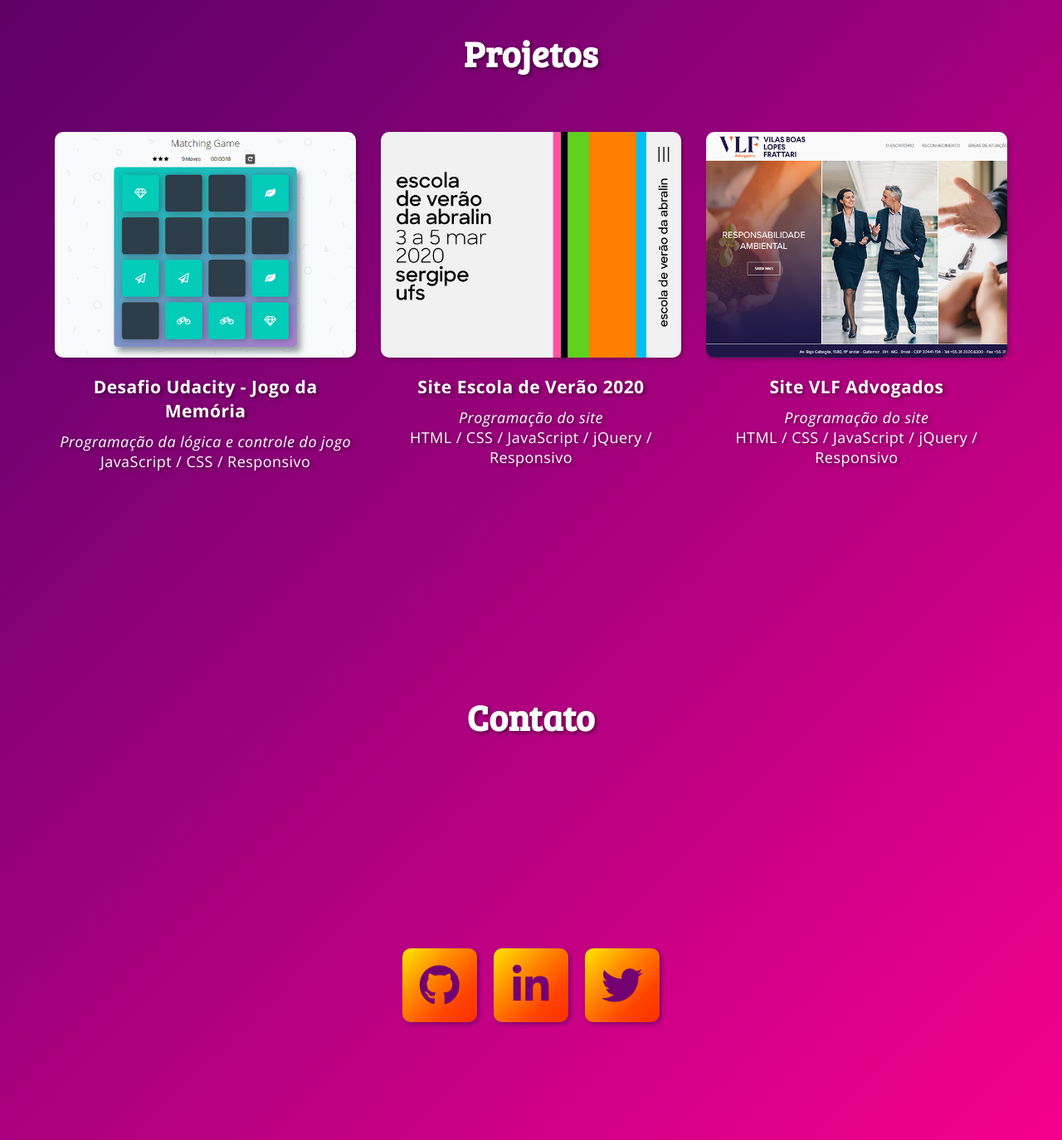
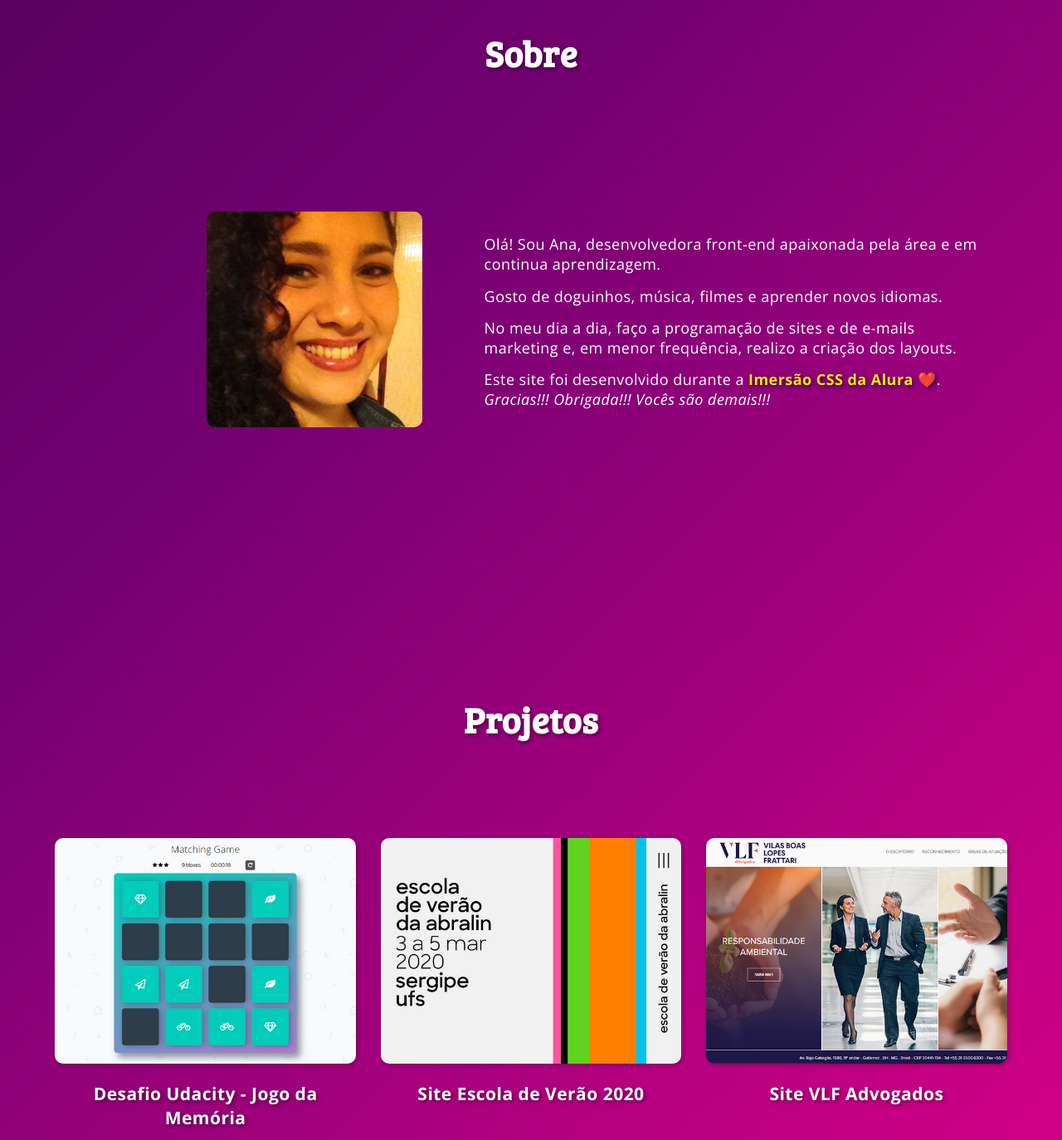
Before and after one commit to AnaNazar/imersaocss, a plain HTML site: page index.html in a window 1280 px wide. Shown: the part 860-2234 px from the top of the page at 83% size. Drawn offline with nearby package versions, Linux system fonts and the light colour scheme.

Commit message:
Quinta versão do site - aula 05

```diff
--- a/css/styles.css
+++ b/css/styles.css
@@ -20,6 +20,16 @@ h2 {
   font-family: 'Bree Serif', serif;
   color: #ffffff;
   text-shadow: 2px 2px 5px rgba(0, 0, 0, 0.5);
+}
+
+p {
+  padding: 0.4em 0;
+}
+
+p a {
+  color: rgba(255,231,0,1);
+  font-weight: bold;
+  text-shadow: 2px 2px 5px rgba(45,1,80,1);
 }
 
 header {
@@ -67,14 +77,41 @@ header {
 
 .site-title {
   font-size: 3em;
+  opacity: 0;
+  transform: scaleY(0);
+  animation: animacaoTitulo 1s ease-out 500ms 1 normal forwards running;
+}
+
+@keyframes animacaoTitulo {
+  50% {
+    transform: scaleX(1.2) scaleY(1.2);
+  }
+  100% {
+    opacity: 1;
+    transform: scaleX(1) scaleY(1);
+  }
 }
 
 .site-subtitle {
   font-style: italic;
   font-weight: 400;
   text-transform: lowercase;
+  opacity: 0;
+  transform: translateX(-25vw);
+  animation: animacaoSubtitulo 1s ease 750ms 1 normal forwards running;
 }
 
+@keyframes animacaoSubtitulo {
+  50% {
+    transform: translateX(5vw);
+  }
+  100% {
+    opacity: 1;
+    transform: translateX(0);
+  }
+}
+
+.sobre,
 .projetos,
 .contato {
   min-height: 100vh;
@@ -82,6 +119,7 @@ header {
   text-align: center;
 }
 
+.sobre h2,
 .projetos h2,
 .contato h2 {
   font-size: 2.4em;
@@ -90,12 +128,43 @@ header {
   text-align: center;
 }
 
-.projetos .grid {
+.grid {
   display: grid;
-  grid-template-columns: repeat(1, 100%);
-  gap: 30px;
   align-content: center;
   justify-content: center;
+  min-height: calc(100vh - 16em);
+  margin: -1.5em 0 1.5em 0;
+}
+
+.sobre .grid {
+  grid-template-columns: 1fr;
+  gap: 2em;
+  align-items: center;
+}
+
+.sobre .avatar {
+  margin-left: auto;
+  margin-right: auto;
+  max-width: 260px;
+}
+
+.sobre .avatar img {
+  width: 100%;
+  height: auto;
+  -webkit-border-radius: 10px;
+  -moz-border-radius: 10px;
+  border-radius: 10px;
+}
+
+.sobre .texto {
+  margin-left: auto;
+  margin-right: auto;
+  max-width: 480px;
+}
+
+.projetos .grid {
+  gap: 30px;
+  grid-template-columns: repeat(1, 100%);
 }
 
 .projetos img {
@@ -106,20 +175,54 @@ header {
   border-radius: 10px;
   box-shadow: 2px 2px 5px rgba(0, 0, 0, 0.25);
   object-fit: cover;
-  transition: transform 350ms;
 }
 
-.projetos img:hover {
-  transform: scale(1.05);
+.cartao-flip {
+  perspective: 1000px;
 }
 
-.projetos a {
-  color: #ffffff;
-  text-shadow: 2px 2px 5px rgba(0, 0, 0, 0.5);
+.cartao-flip .cartao {
+  position: relative;
+  transform-style: preserve-3d;
+  transition: transform 2s;
+}
+
+.cartao-flip:hover .cartao {
+  transform: rotateY(-180deg);
+}
+
+.cartao-flip .cartao-frente,
+.cartao-flip .cartao-verso {
+  backface-visibility: hidden;
+}
+
+.cartao-flip .cartao-verso {
+  background: rgb(246,192,255);
+  background: linear-gradient(135deg, rgba(246,192,255,1) 0%, rgba(255,220,220,1) 33%, rgba(255,206,189,1) 67%, rgba(255,247,194,1) 100%);
+  -webkit-border-radius: 10px;
+  -moz-border-radius: 10px;
+  border-radius: 10px;
+  width: 100%;
+  height: 98%;
+  color: #740171;
+  text-shadow: unset;
+  padding: 2.4em;
+  position: absolute;
+  top: 0;
+  left: 0;
+  transform: rotateY(-180deg);
+  display: grid;
+  align-items: center;
+}
+
+.cartao-flip .cartao-verso em {
+  font-weight: bold;
 }
 
 .projetos h3 {
+  color: #ffffff;
   padding: 0.75em 0 0.5em;
+  text-shadow: 2px 2px 5px rgba(0, 0, 0, 0.5);
 }
 
 .contato {
@@ -127,17 +230,8 @@ header {
 }
 
 .contato .grid {
-  height: calc(100vh - 26em);
-}
-
-.contato .grid {
-  display: grid;
   gap: 20px;
   grid-template-columns: repeat(3, 5em);
-  align-content: center;
-  justify-content: center;
-  min-height: calc(100vh - 16em);
-  margin: -1.5em 0 1.5em 0;
 }
 
 .contato a {
@@ -170,6 +264,22 @@ header {
     font-size: 16px;
   }
 
+  .sobre .grid {
+    grid-template-columns: 40% 60%;
+  }
+
+  .sobre .avatar {
+    margin-right: unset;
+  }
+
+  .sobre .texto {
+    max-width: 600px;
+  }
+
+  .sobre p {
+    text-align: left;
+  }
+
   .projetos .grid {
     grid-template-columns: repeat(3, 30%);
   }
@@ -181,6 +291,14 @@ header {
   }
 }
 
+@media screen and (min-width: 1200px) {
+  .container {
+    margin-left: auto;
+    margin-right: auto;
+    max-width: 1200px;
+  }
+}
+
 @media screen and (min-width: 1920px) {
   .projetos .grid {
     grid-template-columns: repeat(3, 400px);
--- a/index.html
+++ b/index.html
@@ -10,9 +10,9 @@
   <script src="https://kit.fontawesome.com/64771f7a96.js" crossorigin="anonymous"></script>
 </head>
 <body>
-  <header id="sobre">
+  <header>
     <nav class="menu">
-      <ul>
+      <ul class="container">
         <li><a href="#sobre">Sobre</a></li>
         <li><a href="#projetos">Projetos</a></li>
         <li><a href="#contato">Contato</a></li>
@@ -23,36 +23,68 @@
       <h2 class="site-subtitle">Front-End Developer</h2>
     </div>
   </header>
+  <section id="sobre" class="sobre container">
+    <h2>Sobre</h2>
+    <div class="grid">
+      <figure class="avatar">
+        <img src="images/ana-nazar-perfil.jpg" alt="Retrato Ana Nazar">
+      </figure>
+      <div class="texto">
+        <p>Olá! Sou Ana, desenvolvedora front-end apaixonada pela área e em continua aprendizagem.</p>
+        <p>Gosto de doguinhos, música, filmes e aprender novos idiomas.</p>
+        <p>No meu dia a dia, faço a programação de sites e de e-mails marketing e, em menor frequência, realizo a criação dos layouts.</p>
+        <p>Este site foi desenvolvido durante a <a href="https://www.alura.com.br/imersao-css" target="_blank">Imersão CSS da Alura ❤️</a>. <em>Gracias!!! Obrigada!!! Vocês são demais!!!</em></p>
+      </div>
+    </div>
+  </section>
   <section id="projetos" class="projetos">
     <h2>Projetos</h2>
     <div class="grid">
       <figure>
         <a href="https://ananazar.github.io/fend-project-memory-game/" target="_blank">
-          <img class="projeto-image" src="images/projeto-udacity-memory-game.jpg" alt="Desafio Udacity - Jogo da Memória">
+          <div class="cartao-flip">
+            <div class="cartao">
+              <img class="projeto-image cartao-frente" src="images/projeto-udacity-memory-game.jpg" alt="Desafio Udacity - Jogo da Memória">
+              <div class="cartao-verso">
+                <p><em>Programação da lógica e controle do jogo</em></p>
+                <p>JavaScript / CSS / Responsivo</p>
+              </div>
+            </div>
+          </div>
           <figcaption>
             <h3>Desafio Udacity - Jogo da Memória</h3>
-            <em>Programação da lógica e controle do jogo</em><br>
-            JavaScript / CSS / Responsivo
           </figcaption>
         </a>
       </figure>
       <figure>
         <a href="https://verao2020.abralin.org/" target="_blank">
-          <img class="projeto-image" src="images/projeto-programacao-site-escola-de-verao-2020-abralin.jpg" alt="Site Escola de Verão da ABRALIN">
+          <div class="cartao-flip">
+            <div class="cartao">
+              <img class="projeto-image cartao-frente" src="images/projeto-programacao-site-escola-de-verao-2020-abralin.jpg" alt="Site Escola de Verão da ABRALIN">
+              <div class="cartao-verso">
+                <p><em>Programação do site</em></p>
+                <p>HTML / CSS / JavaScript / jQuery / Responsivo</p>
+              </div>
+            </div>
+          </div>
           <figcaption>
             <h3>Site Escola de Verão 2020</h3>
-            <em>Programação do site</em><br>
-            HTML / CSS / JavaScript / jQuery / Responsivo
           </figcaption>
         </a>
       </figure>
       <figure>
         <a href="http://www.vlf.adv.br/" target="_blank">
-          <img class="projeto-image" src="images/projeto-programacao-site-vlf-advogados.jpg" alt="Site VLF Advogados">
+          <div class="cartao-flip">
+            <div class="cartao">
+              <img class="projeto-image cartao-frente" src="images/projeto-programacao-site-vlf-advogados.jpg" alt="Site VLF Advogados">
+              <div class="cartao-verso">
+                <p><em>Programação do site</em></p>
+                <p>HTML / CSS / JavaScript / jQuery / Responsivo</p>
+              </div>
+            </div>
+          </div>
           <figcaption>
             <h3>Site VLF Advogados</h3>
-            <em>Programação do site</em><br>
-            HTML / CSS / JavaScript / jQuery / Responsivo
           </figcaption>
         </a>
       </figure>
```
Also changed, not shown: images/ana-nazar-perfil.jpg (added).
